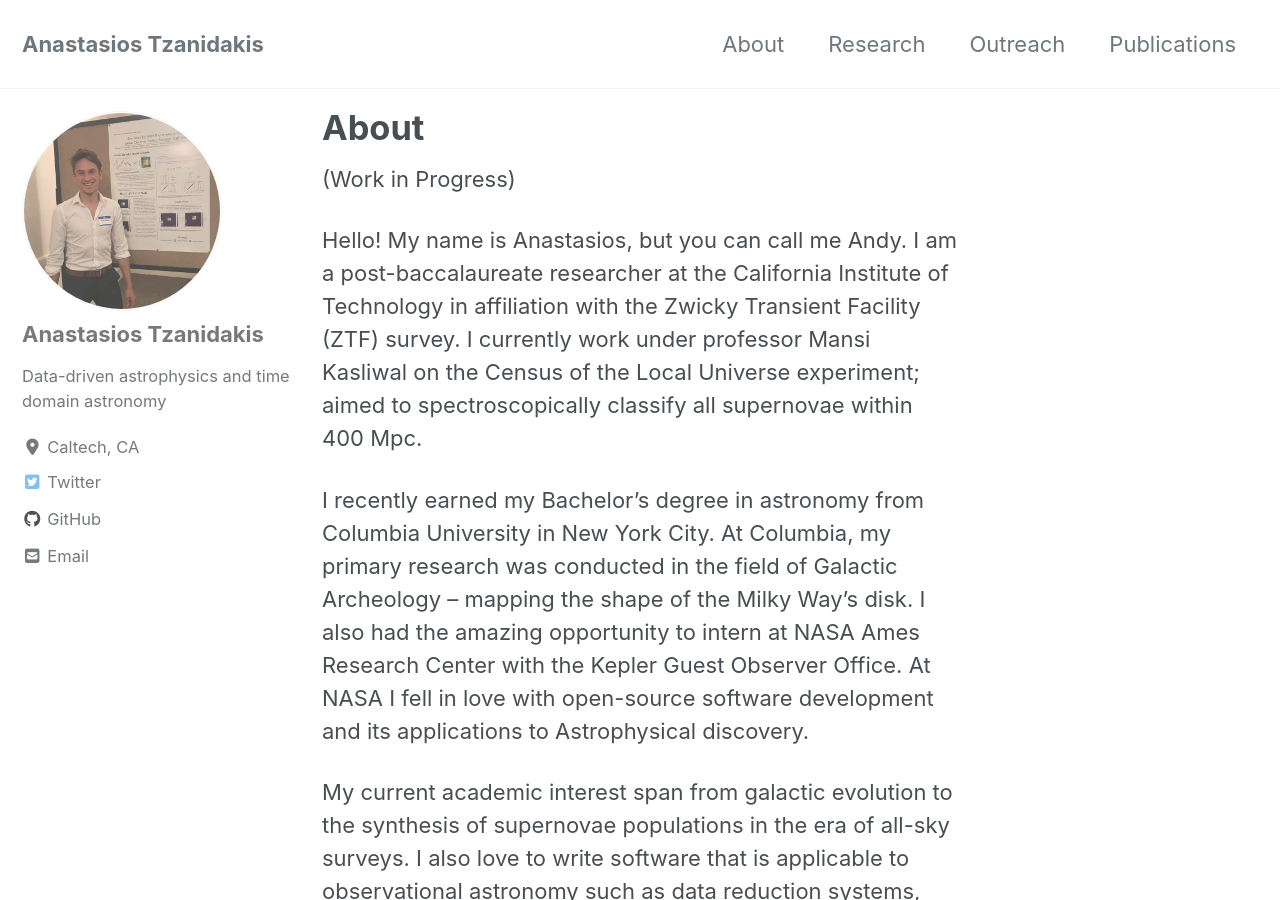
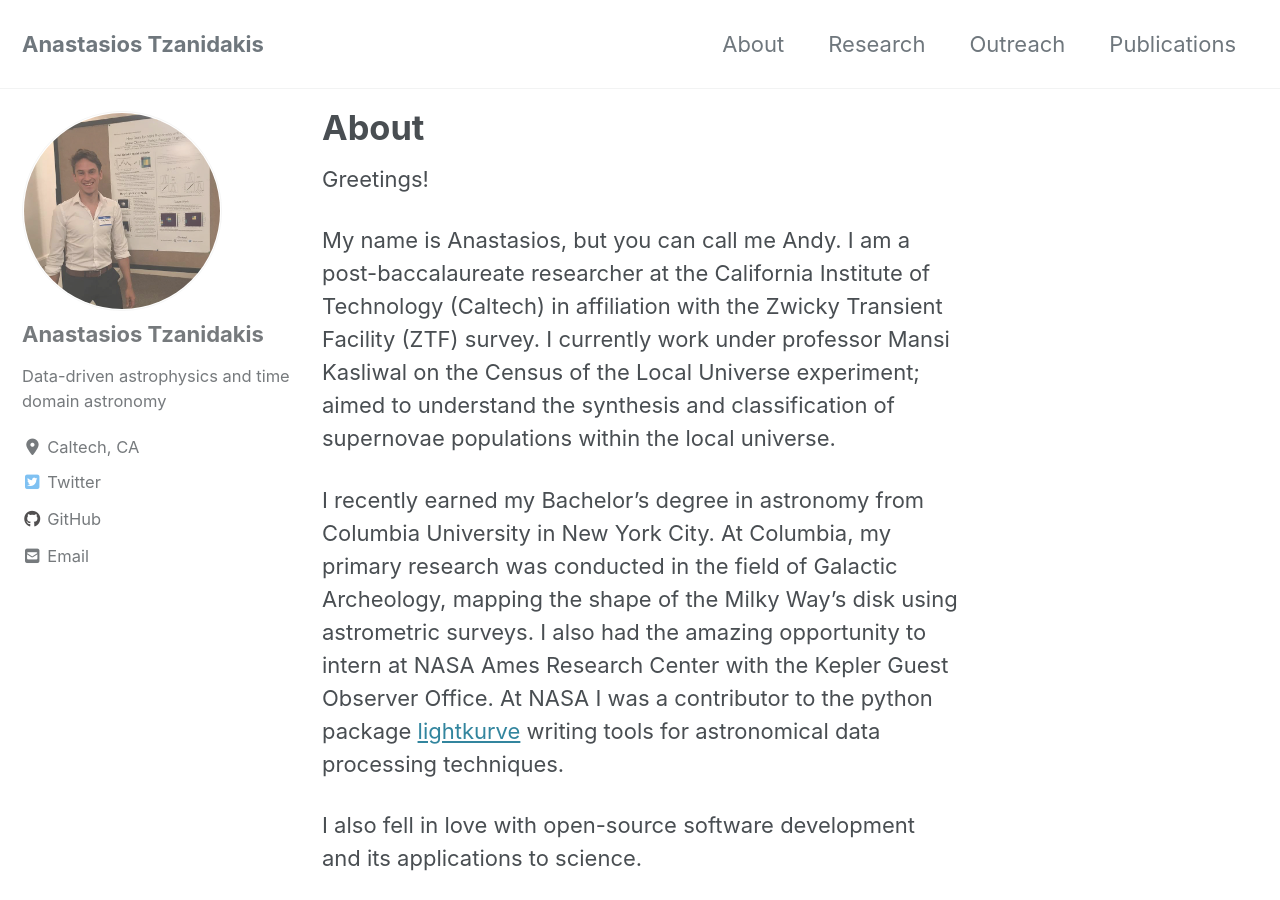
Before and after one commit to AndyTza/andytza.github.io, a Jekyll site: the page built from _pages/about.md, in a window 1280 px wide and 900 px high. Built offline with Jekyll 4.4.1, drawn with Linux system fonts in a browser that asks for light colours; cached includes are drawn as plain includes; nearby versions of some CDN libraries.

Commit message:
new links

```diff
--- a/_pages/about.md
+++ b/_pages/about.md
@@ -3,11 +3,13 @@ title: "About"
 permalink: /about/
 ---
 
-(Work in Progress)
+Greetings!
 
-Hello! My name is Anastasios, but you can call me Andy. I am a post-baccalaureate researcher at the California Institute of Technology in affiliation with the Zwicky Transient Facility (ZTF) survey. I currently work under professor Mansi Kasliwal on the Census of the Local Universe experiment; aimed to spectroscopically classify all supernovae within 400 Mpc.
+My name is Anastasios, but you can call me Andy. I am a post-baccalaureate researcher at the California Institute of Technology (Caltech) in affiliation with the Zwicky Transient Facility (ZTF) survey. I currently work under professor Mansi Kasliwal on the Census of the Local Universe experiment; aimed to understand the synthesis and classification of supernovae populations within the local universe.
 
-I recently earned my Bachelor's degree in astronomy from Columbia University in New York City. At Columbia, my primary research was conducted in the field of Galactic Archeology -- mapping the shape of the Milky Way's disk. I also had the amazing opportunity to intern at NASA Ames Research Center with the Kepler Guest Observer Office. At NASA I fell in love with open-source software development and its applications to Astrophysical discovery.
+I recently earned my Bachelor's degree in astronomy from Columbia University in New York City. At Columbia, my primary research was conducted in the field of Galactic Archeology, mapping the shape of the Milky Way's disk using astrometric surveys. I also had the amazing opportunity to intern at NASA Ames Research Center with the Kepler Guest Observer Office. At NASA I was a contributor to the python package [lightkurve](https://docs.lightkurve.org/about/citing.html) writing tools for astronomical data processing techniques.
+
+ I also fell in love with open-source software development and its applications to science.
 
 My current academic interest span from galactic evolution to the synthesis of supernovae populations in the era of all-sky surveys. I also love to write software that is applicable to observational astronomy such as data reduction systems, friendly data processing API's that make observational routines more efficient.
 
```
